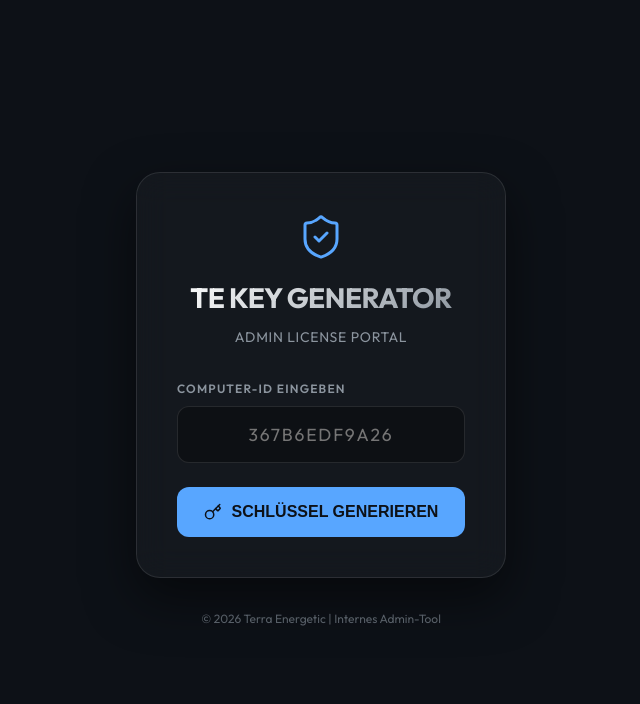
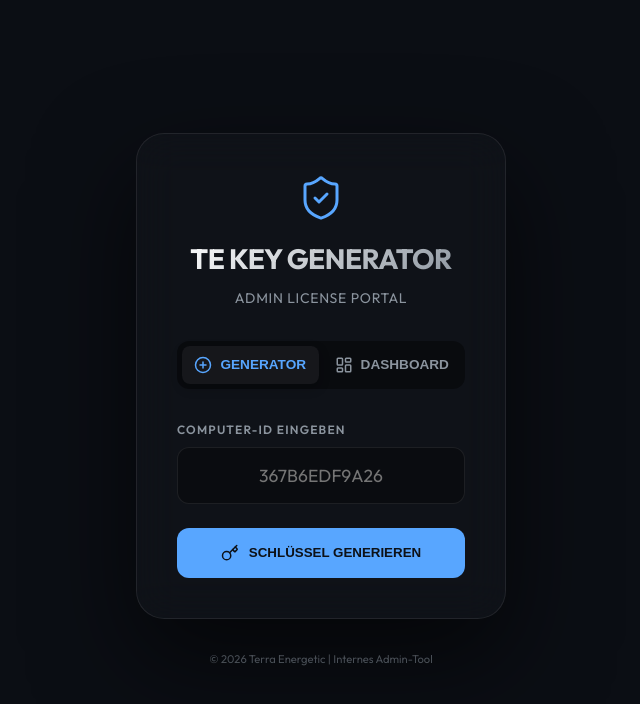
Before and after one commit to ImtinanFakhar/Web-Key-Generator, a React (Vite) app: page / in a window 1280 px wide. Shown: the top 704 px of the page, without its empty margins (319-959 px from the left). Built offline with nearby package versions, Linux system fonts and the light colour scheme.

Commit message:
Add activation history dashboard

```diff
--- a/src/App.jsx
+++ b/src/App.jsx
@@ -1,20 +1,27 @@
-import React, { useState } from 'react';
-import { Key, Copy, Check, ShieldCheck } from 'lucide-react';
+import React, { useState, useEffect } from 'react';
+import { Key, Copy, Check, ShieldCheck, LayoutDashboard, History, PlusCircle, Trash2, Search, ArrowUpRight } from 'lucide-react';
 
-// !!! MUST MATCH main.cjs and key-gen.cjs !!!
 const SECRET_PHOENIX_SALT = 'TE-ANALYSE-GENERATOR-FIXED-SALT-2024';
 
 function App() {
+  const [activeTab, setActiveTab] = useState('generator');
   const [computerId, setComputerId] = useState('');
   const [result, setResult] = useState('');
   const [copied, setCopied] = useState(false);
+  const [history, setHistory] = useState(() => {
+    const savedHistory = localStorage.getItem('te_keygen_history');
+    return savedHistory ? JSON.parse(savedHistory) : [];
+  });
+  const [searchTerm, setSearchTerm] = useState('');
+
+  useEffect(() => {
+    localStorage.setItem('te_keygen_history', JSON.stringify(history));
+  }, [history]);
 
   const generateKey = async () => {
     if (!computerId.trim()) return;
 
     const cleanId = computerId.trim().toUpperCase();
-
-    // Web Crypto SHA-256 logic (Deterministic replacement for Node's crypto)
     const encoder = new TextEncoder();
     const data = encoder.encode(cleanId + SECRET_PHOENIX_SALT);
     const hashBuffer = await window.crypto.subtle.digest('SHA-256', data);
@@ -25,14 +32,32 @@
     const key = hashHex.substring(0, 16).toUpperCase();
     setResult(key);
     setCopied(false);
+
+    // Save to history
+    const newEntry = {
+      id: Date.now(),
+      computerId: cleanId,
+      key: key,
+      date: new Date().toLocaleString('de-DE')
     };
 
-  const copyToClipboard = () => {
-    if (!result) return;
-    navigator.clipboard.writeText(result);
+    // Avoid duplicates in history
+    setHistory(prev => [newEntry, ...prev.filter(h => h.computerId !== cleanId)].slice(0, 50));
+  };
+
+  const copyToClipboard = (text) => {
+    navigator.clipboard.writeText(text);
     setCopied(true);
     setTimeout(() => setCopied(false), 2000);
   };
+
+  const deleteEntry = (id) => {
+    setHistory(prev => prev.filter(entry => entry.id !== id));
+  };
+
+  const filteredHistory = history.filter(h =>
+    h.computerId.includes(searchTerm.toUpperCase()) || h.key.includes(searchTerm.toUpperCase())
+  );
 
   return (
     <div className="app-container">
@@ -45,6 +70,23 @@
           <p className="subtitle">Admin License Portal</p>
         </div>
 
+        <div className="tabs-nav">
+          <button
+            className={`tab-btn ${activeTab === 'generator' ? 'active' : ''}`}
+            onClick={() => setActiveTab('generator')}
+          >
+            <PlusCircle size={18} /> GENERATOR
+          </button>
+          <button
+            className={`tab-btn ${activeTab === 'dashboard' ? 'active' : ''}`}
+            onClick={() => setActiveTab('dashboard')}
+          >
+            <LayoutDashboard size={18} /> DASHBOARD
+          </button>
+        </div>
+
+        {activeTab === 'generator' ? (
+          <div className="tab-content animate-fade-in">
             <div className="input-group">
               <label>Computer-ID Eingeben</label>
               <div className="input-wrapper">
@@ -65,7 +107,7 @@
 
             {result && (
               <div className="result-section">
-            <div className="result-box" onClick={copyToClipboard}>
+                <div className="result-box" onClick={() => copyToClipboard(result)}>
                   <div className="result-label">LIZENZSCHLÜSSEL</div>
                   <div className="result-value">{result}</div>
                   <div style={{ position: 'absolute', top: '10px', right: '10px' }}>
@@ -73,6 +115,57 @@
                   </div>
                 </div>
                 <p className="copy-hint">{copied ? 'In die Zwischenablage kopiert!' : 'Klicken zum Kopieren'}</p>
+              </div>
+            )}
+          </div>
+        ) : (
+          <div className="tab-content animate-fade-in">
+            <div className="stats-grid">
+              <div className="stat-card">
+                <div className="stat-label">Gesamt</div>
+                <div className="stat-value">{history.length}</div>
+              </div>
+              <div className="stat-card">
+                <div className="stat-label">Heute</div>
+                <div className="stat-value">
+                  {history.filter(h => h.date.split(',')[0] === new Date().toLocaleDateString('de-DE')).length}
+                </div>
+              </div>
+            </div>
+
+            <div className="search-bar">
+              <Search size={16} />
+              <input
+                type="text"
+                placeholder="Suche nach ID oder Key..."
+                value={searchTerm}
+                onChange={(e) => setSearchTerm(e.target.value)}
+              />
+            </div>
+
+            <div className="history-list">
+              {filteredHistory.length > 0 ? (
+                filteredHistory.map(entry => (
+                  <div key={entry.id} className="history-item">
+                    <div className="history-main">
+                      <div className="history-id">{entry.computerId}</div>
+                      <div className="history-date">{entry.date}</div>
+                    </div>
+                    <div className="history-actions">
+                      <button className="action-btn" onClick={() => copyToClipboard(entry.key)} title="Key kopieren">
+                        <Copy size={14} />
+                      </button>
+                      <button className="action-btn delete" onClick={() => deleteEntry(entry.id)} title="Löschen">
+                        <Trash2 size={14} />
+                      </button>
+                    </div>
+                    <div className="history-key-preview">{entry.key}</div>
+                  </div>
+                ))
+              ) : (
+                <p className="empty-msg">Keine Einträge gefunden</p>
+              )}
+            </div>
           </div>
         )}
       </div>
--- a/src/index.css
+++ b/src/index.css
@@ -1,9 +1,9 @@
 @import url('https://fonts.googleapis.com/css2?family=Outfit:wght@300;400;600;700&display=swap');
 
 :root {
-  --bg-color: #0d1117;
-  --panel-bg: rgba(255, 255, 255, 0.03);
-  --panel-border: rgba(255, 255, 255, 0.1);
+  --bg-color: #0b0e14;
+  --panel-bg: rgba(255, 255, 255, 0.02);
+  --panel-border: rgba(255, 255, 255, 0.08);
   --text-primary: #e6edf3;
   --text-secondary: #8b949e;
   --accent-color: #58a6ff;
@@ -32,20 +32,53 @@
 
 .app-container {
   width: 100%;
-  max-width: 500px;
+  max-width: 550px;
   padding: 2rem;
   perspective: 1000px;
 }
 
 .glass-panel {
   background: var(--panel-bg);
-  backdrop-filter: blur(16px);
-  -webkit-backdrop-filter: blur(16px);
+  backdrop-filter: blur(20px);
+  -webkit-backdrop-filter: blur(20px);
   border: 1px solid var(--panel-border);
-  border-radius: 24px;
+  border-radius: 28px;
   padding: 2.5rem;
-  box-shadow: 0 20px 50px rgba(0, 0, 0, 0.5);
-  animation: slideUp 0.6s cubic-bezier(0.16, 1, 0.3, 1);
+  box-shadow: 0 40px 100px rgba(0, 0, 0, 0.6);
+  animation: slideUp 0.7s cubic-bezier(0.16, 1, 0.3, 1);
+}
+
+/* Tabs Navigation */
+.tabs-nav {
+  display: flex;
+  background: rgba(0, 0, 0, 0.4);
+  padding: 5px;
+  border-radius: 12px;
+  margin-bottom: 2rem;
+  gap: 5px;
+}
+
+.tab-btn {
+  flex: 1;
+  background: transparent;
+  border: none;
+  padding: 10px;
+  color: var(--text-secondary);
+  font-weight: 600;
+  font-size: 0.85rem;
+  border-radius: 8px;
+  cursor: pointer;
+  display: flex;
+  align-items: center;
+  justify-content: center;
+  gap: 8px;
+  transition: all 0.2s ease;
+}
+
+.tab-btn.active {
+  background: rgba(255, 255, 255, 0.05);
+  color: var(--accent-color);
+  box-shadow: 0 4px 12px rgba(0, 0, 0, 0.2);
 }
 
 .title-section {
@@ -70,6 +103,7 @@
   text-transform: uppercase;
 }
 
+/* Input Styles */
 .input-group {
   margin-bottom: 1.5rem;
 }
@@ -84,28 +118,22 @@
   margin-bottom: 0.5rem;
 }
 
-.input-wrapper {
-  position: relative;
-}
-
 input {
   width: 100%;
   background: rgba(0, 0, 0, 0.3);
   border: 1px solid var(--panel-border);
   border-radius: 12px;
-  padding: 1rem 1rem;
+  padding: 1rem;
   color: white;
   font-family: inherit;
   font-size: 1.1rem;
   transition: all 0.2s ease;
   text-align: center;
-  letter-spacing: 0.1em;
 }
 
 input:focus {
   outline: none;
   border-color: var(--accent-color);
-  background: rgba(0, 0, 0, 0.5);
   box-shadow: 0 0 0 4px rgba(88, 166, 255, 0.1);
 }
 
@@ -117,14 +145,12 @@
   padding: 1rem;
   border-radius: 12px;
   font-weight: 700;
-  font-size: 1rem;
   cursor: pointer;
   transition: all 0.3s ease;
   display: flex;
   align-items: center;
   justify-content: center;
   gap: 10px;
-  margin-top: 1rem;
 }
 
 .btn-generate:hover {
@@ -133,64 +159,171 @@
   box-shadow: 0 8px 20px rgba(88, 166, 255, 0.3);
 }
 
-.btn-generate:active {
-  transform: translateY(0);
+/* Dashboard Specific Styles */
+.stats-grid {
+  display: grid;
+  grid-template-columns: 1fr 1fr;
+  gap: 15px;
+  margin-bottom: 1.5rem;
+}
+
+.stat-card {
+  background: rgba(255, 255, 255, 0.03);
+  border: 1px solid var(--panel-border);
+  padding: 1rem;
+  border-radius: 14px;
+  text-align: center;
+}
+
+.stat-label {
+  color: var(--text-secondary);
+  font-size: 0.7rem;
+  text-transform: uppercase;
+  letter-spacing: 0.1em;
+  font-weight: 700;
+}
+
+.stat-value {
+  font-size: 1.75rem;
+  font-weight: 700;
+  color: var(--accent-color);
+}
+
+.search-bar {
+  display: flex;
+  align-items: center;
+  background: rgba(0, 0, 0, 0.2);
+  border: 1px solid var(--panel-border);
+  padding: 0 1rem;
+  border-radius: 10px;
+  margin-bottom: 1rem;
+  gap: 10px;
+  color: var(--text-secondary);
+}
+
+.search-bar input {
+  background: transparent;
+  border: none;
+  padding: 8px 0;
+  font-size: 0.9rem;
+  text-align: left;
+  box-shadow: none;
+}
+
+.history-list {
+  max-height: 250px;
+  overflow-y: auto;
+  padding-right: 5px;
+}
+
+.history-list::-webkit-scrollbar {
+  width: 4px;
+}
+
+.history-list::-webkit-scrollbar-thumb {
+  background: var(--panel-border);
+  border-radius: 10px;
+}
+
+.history-item {
+  background: rgba(255, 255, 255, 0.02);
+  border: 1px solid var(--panel-border);
+  border-radius: 12px;
+  padding: 12px;
+  margin-bottom: 10px;
+  display: grid;
+  grid-template-columns: 1fr auto;
+  gap: 5px;
+  position: relative;
+  transition: all 0.2s ease;
+}
+
+.history-item:hover {
+  background: rgba(255, 255, 255, 0.04);
+}
+
+.history-id {
+  font-weight: 700;
+  font-size: 0.95rem;
+  color: #fff;
+}
+
+.history-date {
+  font-size: 0.65rem;
+  color: var(--text-secondary);
+}
+
+.history-key-preview {
+  font-family: monospace;
+  font-size: 0.8rem;
+  color: var(--accent-hover);
+  grid-column: 1 / span 2;
+  margin-top: 4px;
+  letter-spacing: 0.05em;
+}
+
+.history-actions {
+  display: flex;
+  gap: 5px;
+}
+
+.action-btn {
+  background: rgba(255, 255, 255, 0.05);
+  border: none;
+  width: 28px;
+  height: 28px;
+  border-radius: 6px;
+  color: var(--text-secondary);
+  cursor: pointer;
+  display: flex;
+  align-items: center;
+  justify-content: center;
+  transition: all 0.2s ease;
+}
+
+.action-btn:hover {
+  background: var(--accent-color);
+  color: #000;
+}
+
+.action-btn.delete:hover {
+  background: var(--error-color);
+  color: #fff;
 }
 
 .result-section {
-  margin-top: 2rem;
-  padding-top: 2rem;
+  margin-top: 1.5rem;
+  padding-top: 1.5rem;
   border-top: 1px solid var(--panel-border);
-  animation: fadeIn 0.4s ease forwards;
 }
 
 .result-box {
-  background: rgba(88, 166, 255, 0.05);
+  background: rgba(88, 166, 255, 0.04);
   border: 1px dashed var(--accent-color);
   border-radius: 12px;
-  padding: 1.5rem;
+  padding: 1.25rem;
   text-align: center;
+  cursor: pointer;
   position: relative;
-  cursor: pointer;
-  transition: all 0.2s ease;
-}
-
-.result-box:hover {
-  background: rgba(88, 166, 255, 0.1);
-}
-
-.result-label {
-  font-size: 0.7rem;
-  color: var(--accent-color);
-  font-weight: 700;
-  text-transform: uppercase;
-  margin-bottom: 0.5rem;
 }
 
 .result-value {
-  font-family: 'monospace';
-  font-size: 1.5rem;
+  font-family: monospace;
+  font-size: 1.4rem;
   font-weight: 700;
-  color: #fff;
-  letter-spacing: 0.15em;
+  letter-spacing: 0.1em;
 }
 
-.copy-hint {
-  font-size: 0.7rem;
-  color: var(--text-secondary);
-  margin-top: 0.75rem;
-  text-align: center;
-}
-
+/* Animations */
 @keyframes slideUp {
   from {
     opacity: 0;
-    transform: translateY(30px) rotateX(-10deg);
+    transform: translateY(40px);
   }
 
   to {
     opacity: 1;
-    transform: translateY(0) rotateX(0);
+    transform: translateY(0);
   }
 }
 
@@ -204,10 +337,14 @@
   }
 }
 
+.animate-fade-in {
+  animation: fadeIn 0.4s ease forwards;
+}
+
 footer {
   text-align: center;
   margin-top: 2rem;
   color: var(--text-secondary);
-  font-size: 0.75rem;
-  opacity: 0.6;
+  font-size: 0.7rem;
+  opacity: 0.5;
 }
```
Lines whose indentation alone changed are shown as unchanged.
